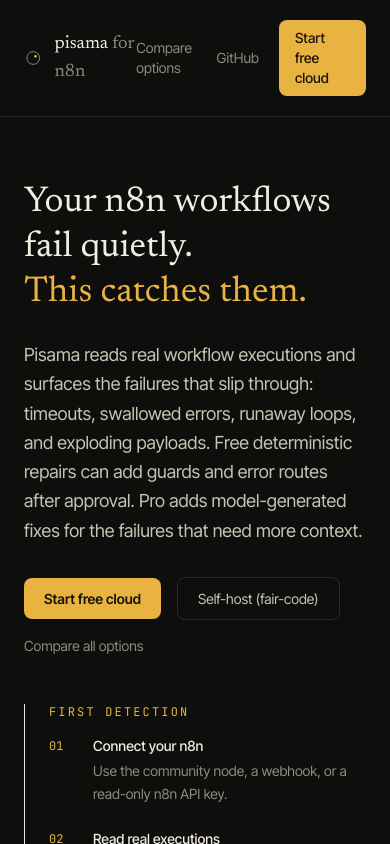
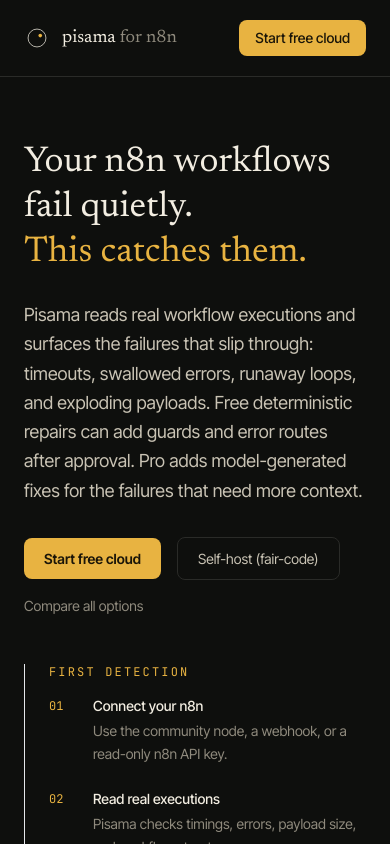
Before and after one commit to Pisama-AI/pisama-n8n, a Next.js app in the folder dashboard/: page / in a window 390 px wide. Shown: the top 844 px of the page. Built offline with nearby package versions, Linux system fonts and the light colour scheme.

Commit message:
clarify free and paid n8n boundaries

```diff
--- a/dashboard/src/app/page.tsx
+++ b/dashboard/src/app/page.tsx
@@ -115,6 +115,7 @@
   ['Deterministic repairs', 'Included', 'Included', 'Included'],
   ['Model-generated fixes', 'Paid cloud key', 'Not included', 'Monthly allocation'],
   ['Apply model fixes', 'Cloud key + opt-in', 'Not included', 'Snapshot and rollback'],
+  ['Operations', 'You operate it', 'Pisama managed', 'Pisama managed'],
 ]
 
 const FIRST_DETECTION_STEPS = [
@@ -236,7 +237,7 @@
               </li>
               <li className="flex gap-2">
                 <Check size={16} className="text-evidence shrink-0" />
-                Monthly AI fix allocation
+                200 AI fix generations each month
               </li>
               <li className="flex gap-2">
                 <Check size={16} className="text-evidence shrink-0" />
@@ -275,6 +276,11 @@
             </tbody>
           </table>
         </div>
+        <p className="mt-4 text-xs leading-relaxed text-ink-4">
+          Self-hosting is free for internal use under the Pisama Sustainable Use
+          License. Managed service operation, competing hosted or embedded use,
+          and commercial support require a separate agreement.
+        </p>
       </div>
     </section>
   )
@@ -285,20 +291,20 @@
     <main className="min-h-screen bg-paper text-ink">
       {/* nav */}
       <header className="border-b border-rule">
-        <div className="mx-auto max-w-5xl px-6 py-5 flex items-center justify-between">
-          <div className="flex items-center gap-3">
+        <div className="mx-auto max-w-5xl px-6 py-5 flex items-center justify-between gap-4">
+          <div className="flex items-center gap-3 whitespace-nowrap">
             <PisamaMark size={26} color="var(--ink)" />
             <span className="font-serif text-lg">
               pisama <span className="text-ink-3">for n8n</span>
             </span>
           </div>
-          <nav className="flex items-center gap-5 text-sm">
-            <a href="#plans" className="text-ink-3 hover:text-ink transition-colors">
+          <nav className="flex items-center gap-5 text-sm shrink-0">
+            <a href="#plans" className="hidden sm:inline text-ink-3 hover:text-ink transition-colors">
               Compare options
             </a>
             <a
               href="https://github.com/Pisama-AI/pisama-n8n"
-              className="text-ink-3 hover:text-ink transition-colors"
+              className="hidden sm:inline text-ink-3 hover:text-ink transition-colors"
             >
               GitHub
             </a>
```
Also changed, not shown: 2 other files (tests, documents, lock files or other folders).
